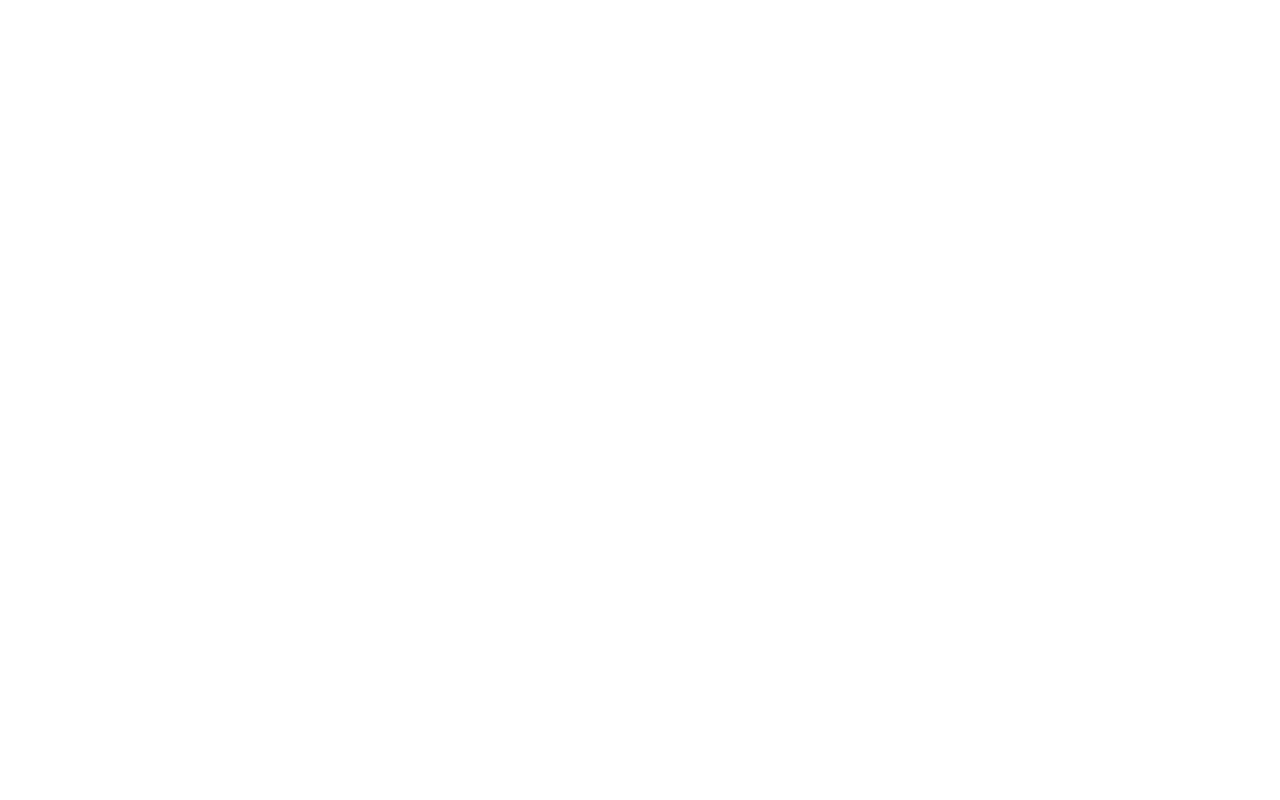
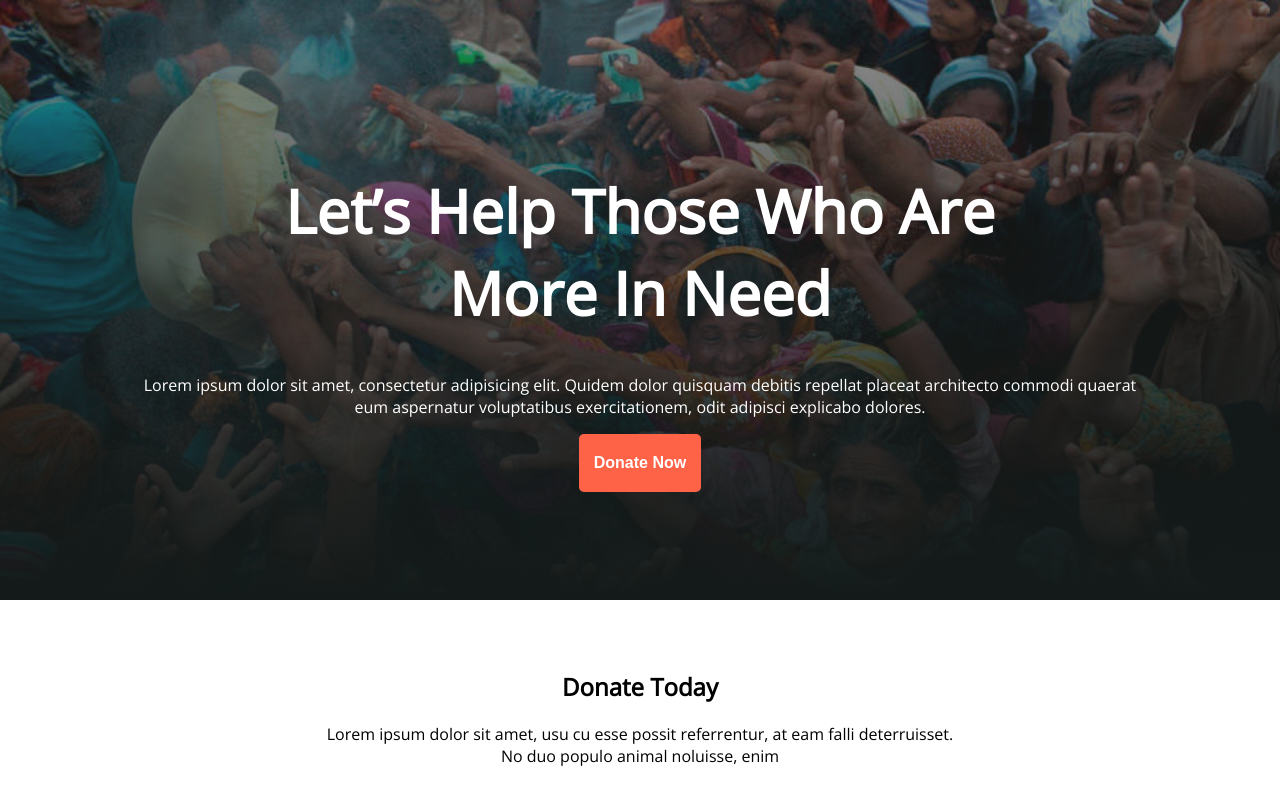
Before and after one commit to tanveer1912/donate-today-re, a plain HTML site: page index.html in a window 1280 px wide. Drawn offline with nearby package versions, Linux system fonts and the light colour scheme.

Commit message:
banner add

```diff
--- a/index.html
+++ b/index.html
@@ -5,10 +5,33 @@
     <meta charset="UTF-8">
     <meta name="viewport" content="width=device-width, initial-scale=1.0">
     <title>Donate</title>
+    <link rel="preconnect" href="https://fonts.googleapis.com">
+    <link rel="preconnect" href="https://fonts.gstatic.com" crossorigin>
+    <link href="https://fonts.googleapis.com/css2?family=Open+Sans&display=swap" rel="stylesheet">
+    <link rel="stylesheet" href="styles/donate.css">
 </head>
 
 <body>
-
+    <header class="header-container">
+        <div class="banner">
+            <h1 class="banner-title">Let’s Help Those Who Are <br>
+                More In Need</h1>
+            <p class="banner-description">Lorem ipsum dolor sit amet, consectetur adipisicing elit. Quidem dolor
+                quisquam debitis repellat placeat architecto commodi quaerat <br> eum aspernatur voluptatibus
+                exercitationem,
+                odit adipisci explicabo dolores.</p>
+            <!-- <button class="btn-primary">Donate Now</button> -->
+            <input class="btn-primary" type="button" value="Donate Now">
+        </div>
+    </header>
+    <main>
+        <section class="donate-today">
+            <h1>Donate Today
+            </h1>
+            <p>Lorem ipsum dolor sit amet, usu cu esse possit referrentur, at eam falli
+                deterruisset. <br>No duo populo animal noluisse, enim</p>
+        </section>
+    </main>
 </body>
 
 </html>
--- /dev/null
+++ b/styles/donate.css
@@ -0,0 +1,49 @@
+body {
+    margin: 0;
+    font-family: 'Open Sans', sans-serif;
+}
+
+/* Banner styles */
+.header-container {
+    /* background-image: url(../images/donation6.jpg); */
+    background-image: linear-gradient(rgba(36, 35, 35, 0.5), #131a19), url(../images/donation6.jpg);
+    background-repeat: no-repeat;
+    background-size: cover;
+    height: 600px;
+    /* background-position: center; */
+}
+
+.banner {
+    text-align: center;
+    padding-top: 130px;
+}
+
+.banner-title {
+    color: white;
+    font-weight: 700;
+    font-size: 60px;
+}
+
+.banner-description {
+    color: white;
+
+
+}
+
+.btn-primary {
+    color: white;
+    background-color: tomato;
+    padding: 20px 15px;
+    border-style: none;
+    border-radius: 5px;
+    font-weight: 600;
+    font-size: 16px;
+}
+
+section {
+    margin-top: 70px;
+}
+
+.donate-today {
+    text-align: center;
+}
```
